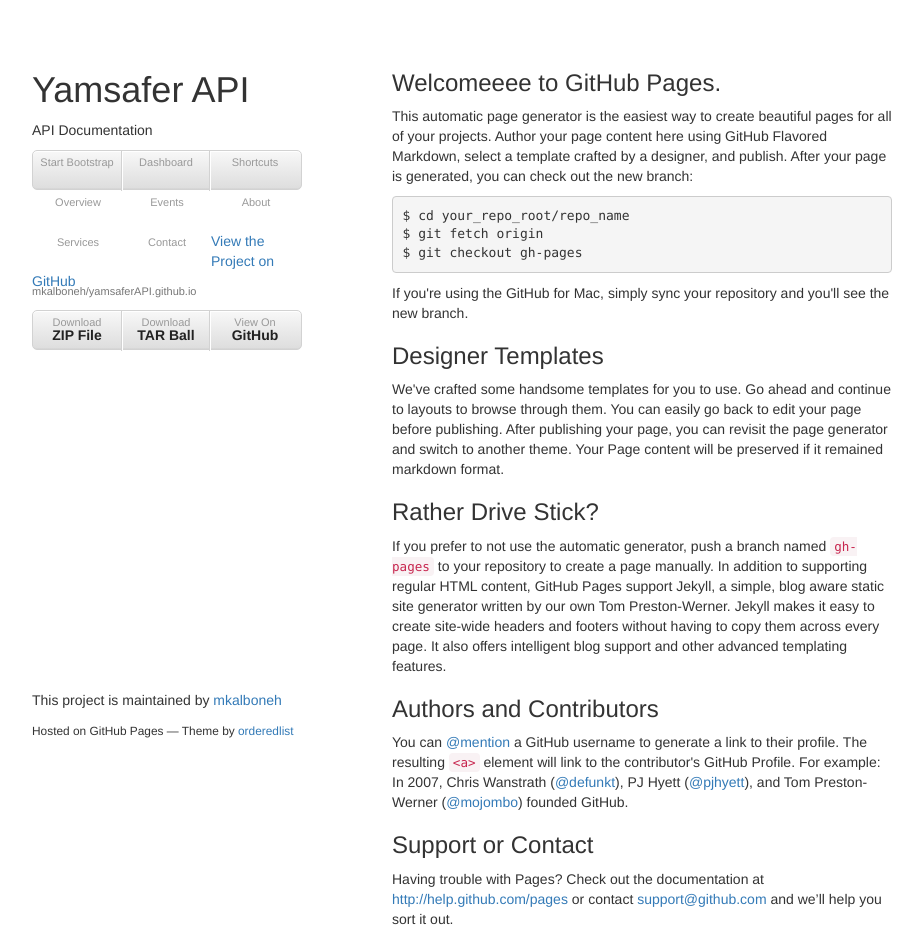
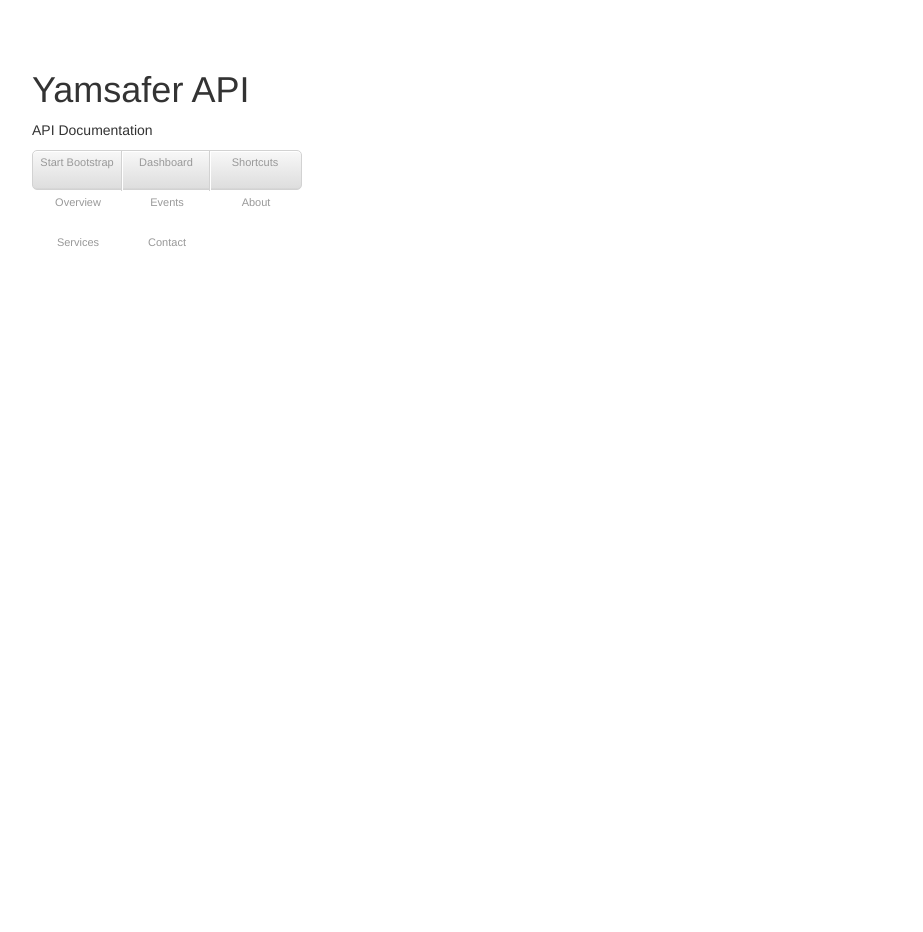
Before and after one commit to mkalboneh/yamsaferAPI.github.io, a plain HTML site: page index.html in a window 1280 px wide. Shown: the whole page, without its empty margins (178-1101 px from the left). After the commit the page ends 800 px from the top, so only its background shows below. Drawn offline with nearby package versions, Linux system fonts and the light colour scheme.

Commit message:
Update index.html

```diff
--- a/index.html
+++ b/index.html
@@ -53,75 +53,6 @@
 
 
 
-
-
-
-
-
-
-
-
-
-
-
-
-
-
-
-
-        <p class="view"><a href="https://github.com/mkalboneh/yamsaferAPI.github.io">View the Project on GitHub <small>mkalboneh/yamsaferAPI.github.io</small></a></p>
-
-
-        <ul>
-          <li><a href="https://github.com/mkalboneh/yamsaferAPI.github.io/zipball/master">Download <strong>ZIP File</strong></a></li>
-          <li><a href="https://github.com/mkalboneh/yamsaferAPI.github.io/tarball/master">Download <strong>TAR Ball</strong></a></li>
-          <li><a href="https://github.com/mkalboneh/yamsaferAPI.github.io">View On <strong>GitHub</strong></a></li>
-        </ul>
-      </header>
-      <section>
-        <h3>
-<a name="welcome-to-github-pages" class="anchor" href="#welcome-to-github-pages"><span class="octicon octicon-link"></span></a>Welcomeeee to GitHub Pages.</h3>
-
-<p>This automatic page generator is the easiest way to create beautiful pages for all of your projects. Author your page content here using GitHub Flavored Markdown, select a template crafted by a designer, and publish. After your page is generated, you can check out the new branch:</p>
-
-<pre><code>$ cd your_repo_root/repo_name
-$ git fetch origin
-$ git checkout gh-pages
-</code></pre>
-
-<p>If you're using the GitHub for Mac, simply sync your repository and you'll see the new branch.</p>
-
-<h3>
-<a name="designer-templates" class="anchor" href="#designer-templates"><span class="octicon octicon-link"></span></a>Designer Templates</h3>
-
-<p>We've crafted some handsome templates for you to use. Go ahead and continue to layouts to browse through them. You can easily go back to edit your page before publishing. After publishing your page, you can revisit the page generator and switch to another theme. Your Page content will be preserved if it remained markdown format.</p>
-
-<h3>
-<a name="rather-drive-stick" class="anchor" href="#rather-drive-stick"><span class="octicon octicon-link"></span></a>Rather Drive Stick?</h3>
-
-<p>If you prefer to not use the automatic generator, push a branch named <code>gh-pages</code> to your repository to create a page manually. In addition to supporting regular HTML content, GitHub Pages support Jekyll, a simple, blog aware static site generator written by our own Tom Preston-Werner. Jekyll makes it easy to create site-wide headers and footers without having to copy them across every page. It also offers intelligent blog support and other advanced templating features.</p>
-
-<h3>
-<a name="authors-and-contributors" class="anchor" href="#authors-and-contributors"><span class="octicon octicon-link"></span></a>Authors and Contributors</h3>
-
-<p>You can <a href="https://github.com/blog/821" class="user-mention">@mention</a> a GitHub username to generate a link to their profile. The resulting <code>&lt;a&gt;</code> element will link to the contributor's GitHub Profile. For example: In 2007, Chris Wanstrath (<a href="https://github.com/defunkt" class="user-mention">@defunkt</a>), PJ Hyett (<a href="https://github.com/pjhyett" class="user-mention">@pjhyett</a>), and Tom Preston-Werner (<a href="https://github.com/mojombo" class="user-mention">@mojombo</a>) founded GitHub.</p>
-
-<h3>
-<a name="support-or-contact" class="anchor" href="#support-or-contact"><span class="octicon octicon-link"></span></a>Support or Contact</h3>
-
-<p>Having trouble with Pages? Check out the documentation at <a href="http://help.github.com/pages">http://help.github.com/pages</a> or contact <a href="mailto:support@github.com">support@github.com</a> and we’ll help you sort it out.</p>
-      </section>
-      <footer>
-        <p>This project is maintained by <a href="https://github.com/mkalboneh">mkalboneh</a></p>
-        <p><small>Hosted on GitHub Pages &mdash; Theme by <a href="https://github.com/orderedlist">orderedlist</a></small></p>
-      </footer>
-    </div>
-    <script src="javascripts/scale.fix.js"></script>
-
-
-
-
-
     <script>
     $("#menu-toggle").click(function(e) {
         e.preventDefault();
```
